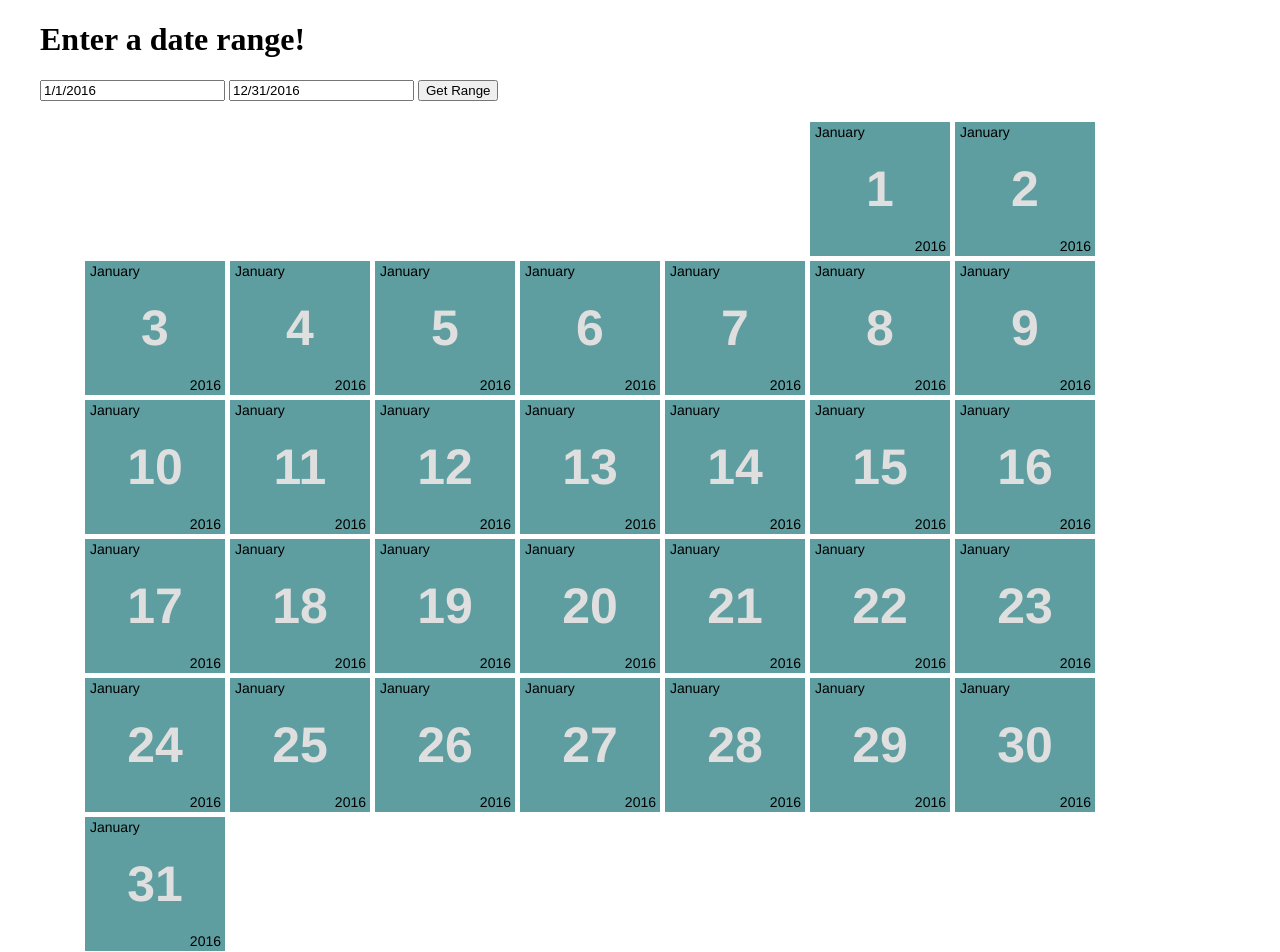
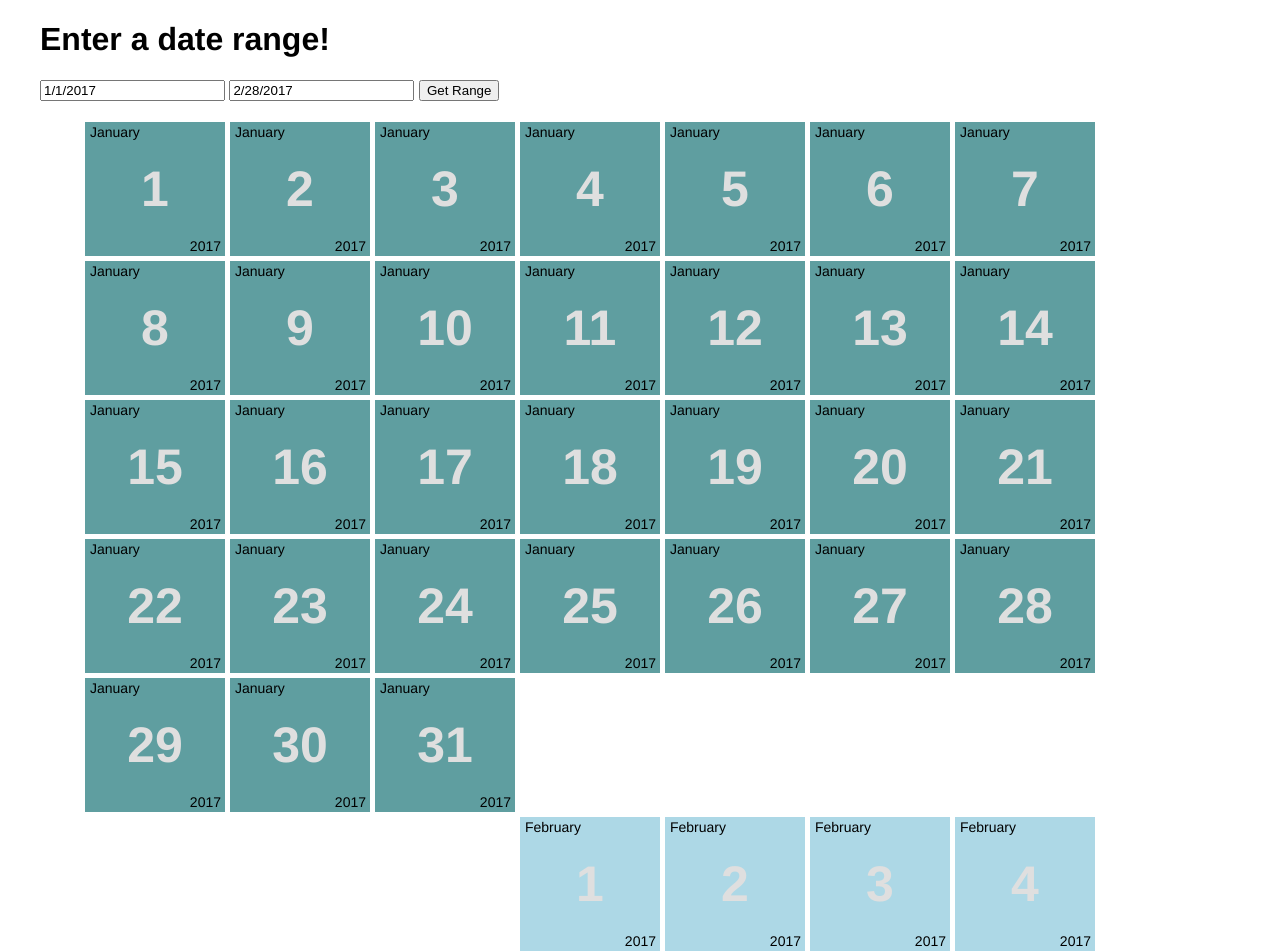
Before and after one commit to TravisL12/date_ranges, a plain HTML site: page index.html in a window 1280 px wide. Shown: the top 952 px of the page. Drawn offline with Linux system fonts and the light colour scheme.

Commit message:
Set default dates

```diff
--- a/public/scripts/application.js
+++ b/public/scripts/application.js
@@ -39,8 +39,8 @@ let startDateEl  = document.getElementById('start'),
     endDateEl    = document.getElementById('end'),
     dateSubmit   = document.getElementById('submit-dates'),
     outputEl     = document.getElementById('json-dates'),
-    defaultEnd   = new Date('2016', '11', '31'),
-    defaultStart = new Date('2016', '0', '1');
+    defaultEnd   = new Date(),
+    defaultStart = new Date(defaultEnd.getFullYear(), '0', '1');
 
 startDateEl.value = new DateTile(defaultStart).dateString();
 endDateEl.value   = new DateTile(defaultEnd).dateString();
@@ -70,7 +70,7 @@ function constructWeeks (dates) {
         let list = date === null ? '<li class="date"></li>' : date.constructTile();
         week.push(list);
     }
-    return '<span class="clearfix"><ul>' + week.join('') + '</ul>';
+    return '<ul class="clearfix">' + week.join('') + '</ul>';
 }
 
 function getDateRange() {
--- a/public/styles/application.css
+++ b/public/styles/application.css
@@ -1,14 +1,15 @@
 body {
     width: 1200px;
-    margin: 0 auto;
+    margin: 10px auto;
+    font-family: "HelveticaNeue-Light", "Helvetica Neue Light", "Helvetica Neue", Helvetica, Arial, "Lucida Grande", sans-serif;
 }
 
 #json-dates {
+    clear: both;
     padding: 5px;
 }
 
 .clearfix {
-    display: block;
     clear: both;
 }
 
@@ -21,7 +22,6 @@ body {
     height: 130px;
     margin: 0 5px 5px 0;
     padding: 2px 5px;
-    font-family: "HelveticaNeue-Light", "Helvetica Neue Light", "Helvetica Neue", Helvetica, Arial, "Lucida Grande", sans-serif;
 }
 
 .date .day {
```
